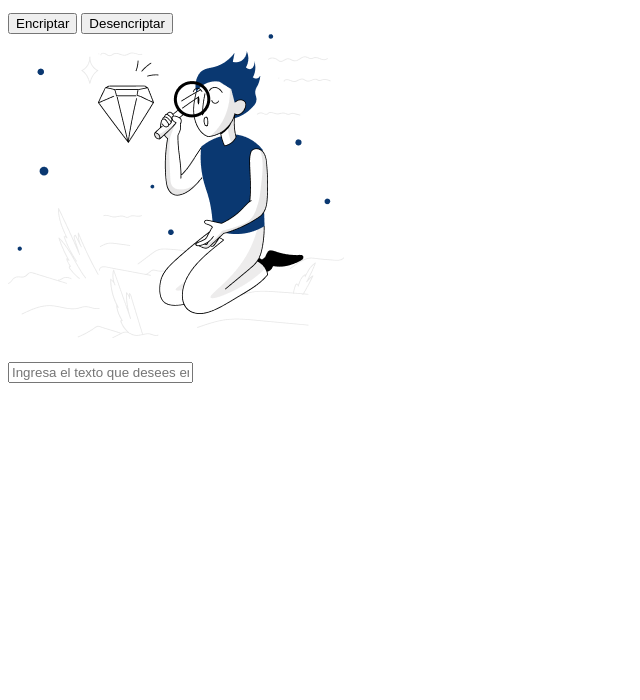
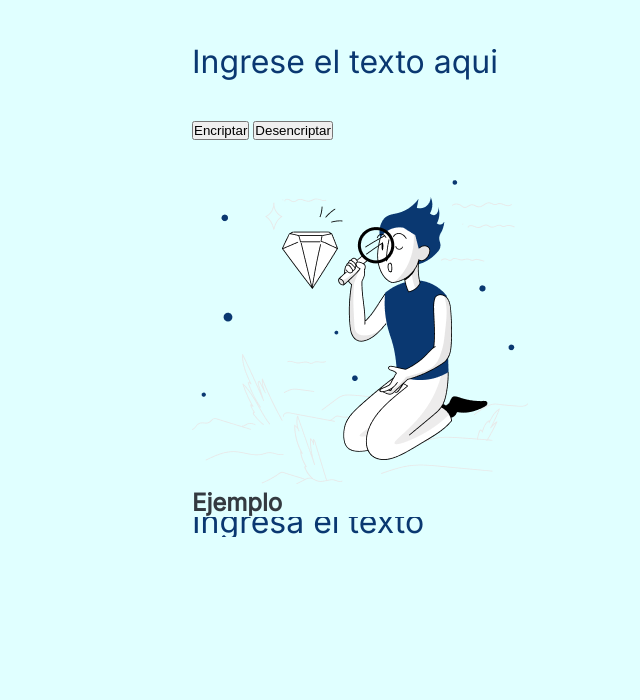
Before and after one commit to JohsuaCado/ENCRIPTADOR_DE_TEXTO, a plain HTML site: page index.html in a window 1280 px wide. Shown: the part 100-800 px from the top of the page, without its empty margins (0-640 px from the left). Drawn offline with Linux system fonts and the light colour scheme.

Commit message:
desarrollo css

```diff
--- a/index.html
+++ b/index.html
@@ -13,21 +13,22 @@
         </div>
     </header>
     <main class="desk">
-        <section class="desk_cotenido>">
-            <div class="desk_cotenido_sin_encriptar">
+        <section class="desk_contenido">
+            <div class="desk_contenido_sin_encriptar">
                 <p class="desk_texto_sin_encriptar">
-                    <input type="text" placeholder="Hola"/>
+                    <input class="desk_texto_sin_encriptar_input" type="text" placeholder="Ingrese el texto aqui"/>
                 </p>
             </div>
             <div class="desk_botones">
                 <button class="boton_Encriptar">Encriptar</button>
                 <button class="boton_Desencriptar">Desencriptar</button>
             </div>
-            <div class="desk_cotenido_encriptado">
+            <div class="desk_contenido_encriptado">
                 <img src="./assets/Muñeco.png">
                 <h2></h2>
                 <p class="desk_texto_encriptado">
-                    <input type="text" placeholder="Ingresa el texto que desees encriptar o desencriptar."/>
+                    <h2 class="desk_texto_encriptado_h2">Ejemplo</h2>
+                    <input class="desk_texto_encriptado_input" type="text" placeholder="Ingresa el texto que desees encriptar o desencriptar."/>
                 </p>
             </div>
         </section>
--- a/styles/style.css
+++ b/styles/style.css
@@ -0,0 +1,73 @@
+@import url('https://fonts.googleapis.com/css2?family=Inter&display=swap');
+
+:root{
+    --color-azul:#0A3871;
+    --color-fondo:#E0FFFF;
+    --color-blanco:#FFFFFF;
+    --color-gris-titulo:#343A40;
+    --color-gris:#495057;
+    --fuente-Inter: "Inter", sans-serif;
+}
+
+*{
+    padding: 0;
+    margin: 0;
+}
+
+body{
+background-color: var(--color-fondo);
+box-sizing: border-box;
+}
+
+.header{
+    padding: 2% 0% 0% 1%;
+}
+
+.desk{
+    display: flex;
+    align-items: center;
+    justify-content: space-between;
+    padding: 5% 15%;
+    gap: 82px;
+}
+.desk_contenido{
+    width: 50%;
+    display: flex;
+    flex-direction: column;
+    gap: 40px;
+}
+
+::placeholder{
+    color: var(--color-azul);
+    font-family: var(--fuente-Inter);
+    font-size:32px;
+    font-weight: 400px;
+}
+
+.desk_texto_sin_encriptar_input{
+    outline: none;
+    background-color:var(--color-fondo);
+    border: none;
+    color: var(--color-azul);
+    font-family: var(--fuente-Inter);
+    font-size:32px;
+    font-weight: 400px;
+}
+
+.desk_texto_encriptado_h2{
+    color: var(--color-gris-titulo);
+    font-family: var(--fuente-Inter);
+    font-size: 24px;
+    font-weight: 700px;
+    align-content: center;
+}
+
+.desk_texto_encriptado_input{
+    outline: none;
+    background-color:var(--color-fondo);
+    border: none;
+    color: var(--color-gris);
+    font-family: var(--fuente-Inter);
+    font-size:16px;
+    font-weight: 400px;
+}
```
